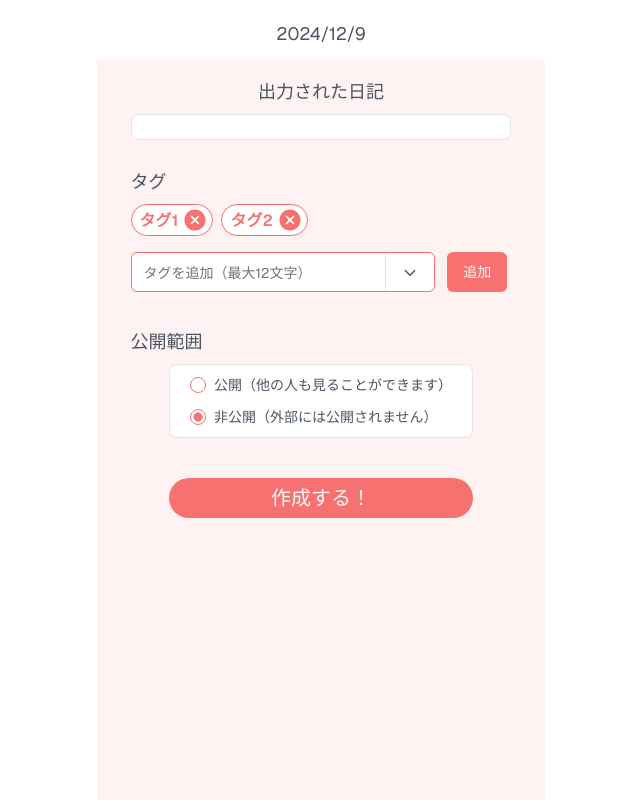
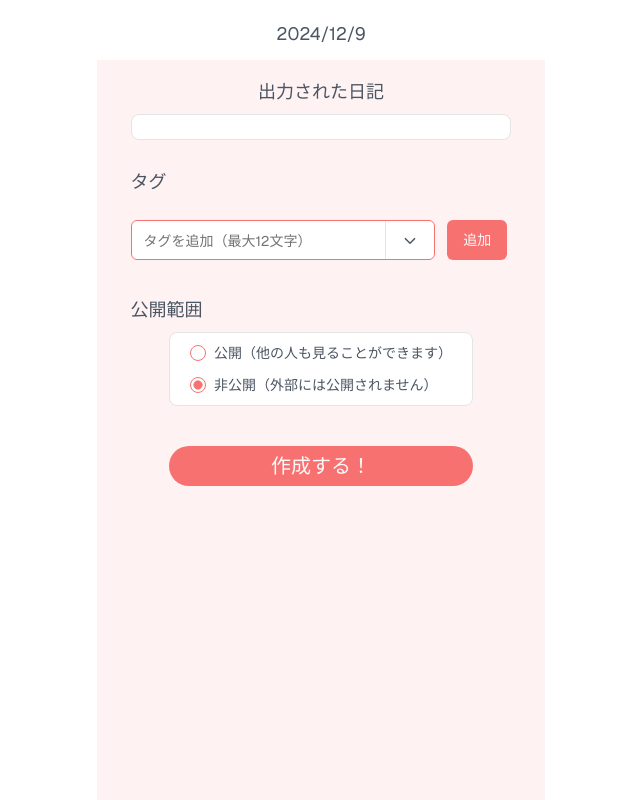
Before and after one commit to kwyr0928/ChatDiary, a Next.js app: page /diary/new in a window 1280 px wide. Shown: the whole page, without its empty margins (319-959 px from the left). Built offline with nearby package versions, Linux system fonts and the light colour scheme.

Commit message:
update: タグ一覧リスト修正

```diff
--- a/src/app/diary/edit/[id]/page.tsx
+++ b/src/app/diary/edit/[id]/page.tsx
@@ -56,8 +56,8 @@ export default function Page({ params }: { params: Promise<{ id: number }> }) {
   const diary = use(params);
   const diaryId = diary.id;
   const [text, setText] = useState<string>("");
-  const initialTags: string[] = ["タグ1", "タグ2"];
-  const [nowTags, setTags] = useState<string[]>(initialTags);
+  const [tags, setTags] = useState<string[]>([]);
+  const [tagList, setTagList] = useState<string[]>([]);
   const [diaryDetail, setDiaryDetail] = useState<ApiResponse>();
   const [isLoading, setIsLoading] = useState(true);
   const [isSaving, setIsSaving] = useState(false);
@@ -81,6 +81,7 @@ export default function Page({ params }: { params: Promise<{ id: number }> }) {
           setDiaryDetail(responseData);
           setText(responseData.diaryData.summary);
           setTags(responseData.tags);
+          setTagList(responseData.tagList);
           if (responseData.diaryData.isPublic === true) {
             setIsPublic("public");
           } else {
@@ -118,7 +119,7 @@ export default function Page({ params }: { params: Promise<{ id: number }> }) {
         body: JSON.stringify({
           userId: userId,
           summary: text,
-          tags: nowTags, // TODO　バグ
+          tags: tags, // TODO　バグ
           isPublic: isPublic === "public",
         }),
       });
@@ -292,7 +293,8 @@ export default function Page({ params }: { params: Promise<{ id: number }> }) {
         <div className="flex justify-center">
         {!isSaving ? (
           <InputTag
-            initialTags={nowTags}
+            initialTags={tags}
+            initialTagList={tagList}
             onChangeTags={(newTags) => {
               setTags(newTags);
               setIsChanged(true);
--- a/src/app/diary/new/page.tsx
+++ b/src/app/diary/new/page.tsx
@@ -21,8 +21,8 @@ export default function New() {
 
 function Page() {
   const router = useRouter();
-  const initialTags: string[] = ["タグ1", "タグ2"];
-  const [nowTags, setTags] = useState<String[]>(initialTags);
+  const [tags, setTags] = useState<string[]>([]);
+  const [tagList, setTagList] = useState<string[]>([])
   const [isPublic, setIsPublic] = useState("private");
   const searchParams = useSearchParams();
   const [isLoading, setIsLoading] = useState(false);
@@ -39,7 +39,7 @@ function Page() {
         body: JSON.stringify({
           userId: "cm4ko75er0000eb00x6x4byn7", // TODO セッション実装され次第変更
           summary: res,
-          tags: nowTags,
+          tags: tags,
           isPublic: isPublic === "public",
         }),
       });
@@ -121,7 +121,7 @@ function Page() {
         </Card>
         <p className="mb-2 mt-7 text-left text-lg">タグ</p>
         <div className="flex justify-center">
-          <InputTag initialTags={initialTags} onChangeTags={setTags} />
+          <InputTag initialTags={tags} initialTagList={tagList} onChangeTags={setTags} />
           {/* <Tag text="food" />
           <Tag text="Aちゃん" />
           <IoAddCircleOutline
--- a/src/app/setting/page.tsx
+++ b/src/app/setting/page.tsx
@@ -17,7 +17,8 @@ import {
 import { toast } from "~/hooks/use-toast";
 
 export default function Page() {
-  const [tag, setTag] = useState<string[]>(["タグ1", "タグ2", "タグ3", "タグ4", "タグ5", "タグ6", "タグ7"])
+  const initialTags: string[] = ["タグ1", "タグ2", "タグ3", "タグ4", "タグ5", "タグ6", "タグ7"] // 仮
+  const [tags, setTags] = useState<string[]>(initialTags)
   const [isOpen, setIsOpen] = useState(false); // 退会確認ダイアログ
   // TODO セッション実装でき次第変更
   const [user, setUser] = useState({
@@ -26,6 +27,35 @@ export default function Page() {
   });
   const [isLoading, setIsLoading] = useState(false);
   const router = useRouter();
+
+  // useEffect(() => {
+  //   const fetchTagNames = async () => {
+  //     try {
+  //       // userId書き変え
+  //       const userId = "cm4ko75er0000eb00x6x4byn7"; // TODO セッション実装され次第変更
+  //       const response = await fetch(`/api/diary/1?userId=${userId}`, {
+  //         method: "GET",
+  //         headers: {
+  //           "Content-Type": "application/json",
+  //         },
+  //       })
+  //       const responseData = await response.json();
+  //       console.log(responseData);
+  //       if (response.ok) {
+  //         setTags(responseData.tagList);
+  //       } else {
+  //         throw new Error(responseData);
+  //       }
+  //     } catch (error) {
+  //       const errorMessage =
+  //         error instanceof Error
+  //           ? error.message
+  //           : "予期しないエラーが発生しました";
+  //       // エラーメッセージ表示　普通は出ないはず
+
+  //     }
+  //   }
+  // }, [])
 
   // useEffect(() => {
   // idメアド取得 (JWT取得？ api/user/[id]？)
@@ -108,7 +138,6 @@ export default function Page() {
     }
   };
 
-
   if (isLoading) {
     return (
       <div className="mx-auto flex min-h-screen w-full max-w-md flex-col items-center justify-center bg-red-50 text-gray-600">
@@ -181,7 +210,7 @@ export default function Page() {
           </p>
         </div>
         <div className="w-[65%]">
-          <TagListSetting initialList={tag} onDeleteTags={setTag} />
+          <TagListSetting initialList={tags} onDeleteTags={setTags} />
         </div>
       </div>
 
--- a/src/components/inputTag.tsx
+++ b/src/components/inputTag.tsx
@@ -21,13 +21,13 @@ import {
 import { Separator } from "./ui/separator";
 
 // タグ編集フォームUI
-export default function InputTag(props: { initialTags: string[], onChangeTags: (updatedTags: string[]) => void }) {
+export default function InputTag(props: { initialTags: string[], initialTagList: string[], onChangeTags: (updatedTags: string[]) => void }) {
     const maxTagLength: number = 12
-    const { initialTags, onChangeTags = () => { } } = props
+    const { initialTags, initialTagList, onChangeTags = () => { } } = props
     const [tags, setTags] = useState<string[]>(initialTags)
     const [text, setText] = useState<string>("")
     const [error, setError] = useState("")
-    const [tagList, setTagList] = useState(initialTags)
+    const [tagList, setTagList] = useState(initialTagList)
     const [open, setOpen] = useState(false)
     // 入力されている状態でenterキーが押されたとき実行
     const handleKeyDown = (e: React.KeyboardEvent<HTMLInputElement>) => {
@@ -76,10 +76,6 @@ export default function InputTag(props: { initialTags: string[], onChangeTags: (
                     <Tag key={tagIndex} text={tag} onRemoveTag={(removeItem) => removeTag(removeItem)} />
                 ))}
             </div>
-            {/* <div className="flex items-center mb-2">
-                <Input className="w-3/4 pl-4 mr-3 border-red-400" placeholder={`タグを追加（最大${maxTagLength}文字） `} onChange={(e) => setText(e.target.value)} onKeyDown={handleKeyDown} value={text} />
-                <Button className="bg-red-400 hover:bg-rose-500" onClick={() => addTags(text)} >追加</Button>
-            </div> */}
             {/* タグ一覧リスト */}
             <div className="flex items-center w-full mb-2">
                 <div className="flex h-10 rounded-md border border-input bg-background text-base ring-offset-background placeholder:text-muted-foreground focus-visible:outline-none md:text-sm w-4/5 mr-3 border-red-400">
```
